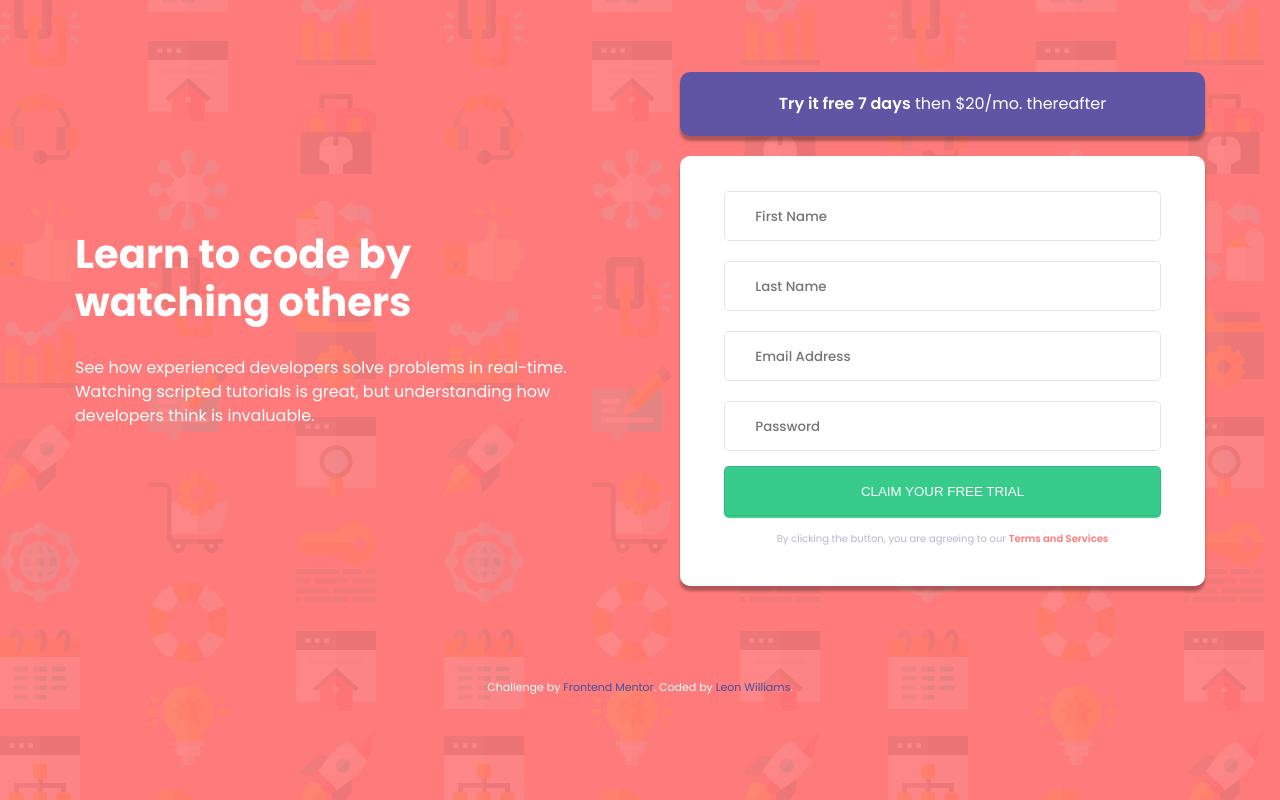
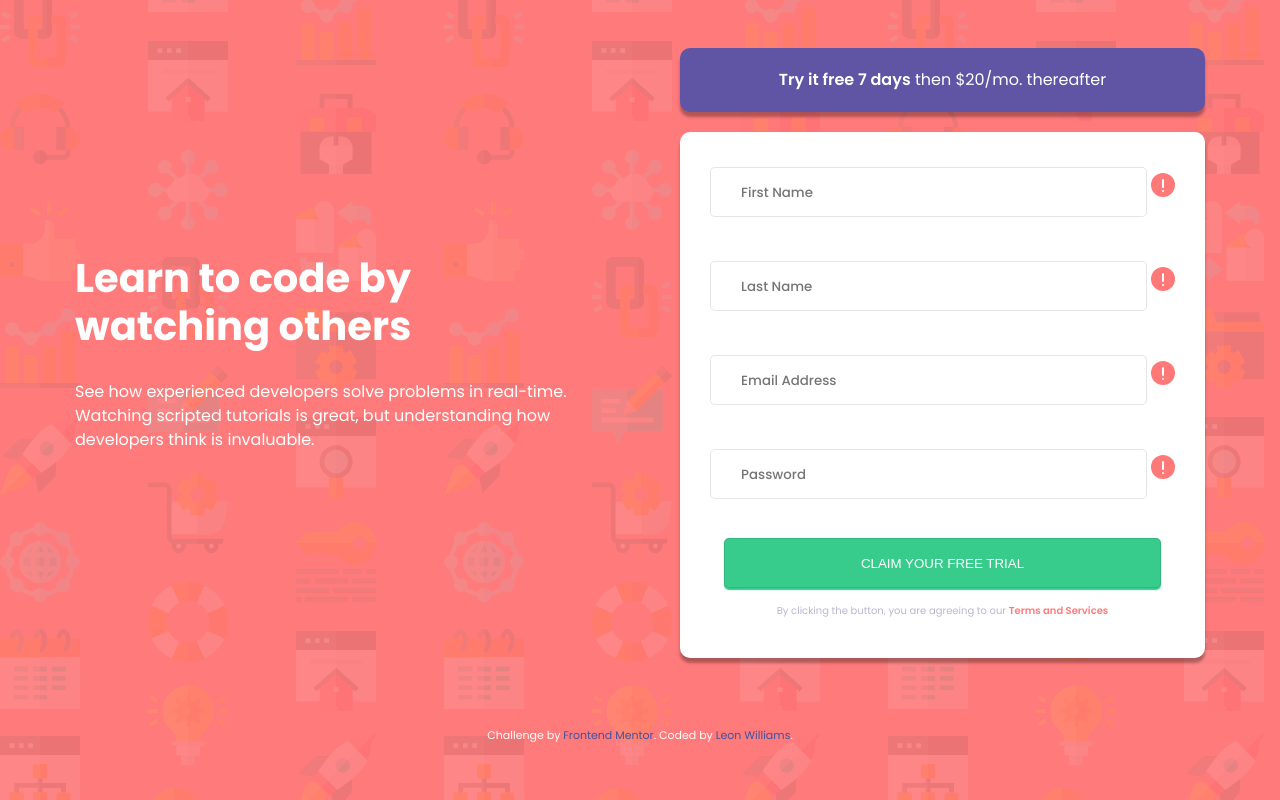
Before and after one commit to leon-bw/Intro-with-Sign-Up-Form, a plain HTML site: page index.html in a window 1280 px wide. Drawn offline with Linux system fonts and the light colour scheme.

Commit message:
Added error message and icon

```diff
--- a/index.html
+++ b/index.html
@@ -31,15 +31,23 @@
                     <form action="" method="GET">
                     <div class="card__input" >
                         <input class="card__input--field" type="text" name="firstname" placeholder="First Name" required>
+                        <img src="images/icon-error.svg">
+                        <p class="card__error">First Name cannot be empty</p>
                     </div>
                     <div class="card__input" >
                         <input class="card__input--field" type="text" name="lastname" placeholder="Last Name" required>
+                        <img src="images/icon-error.svg">
+                        <p class="card__error">Last Name cannot be empty</p>
                     </div>
                     <div class="card__input" >
                         <input class="card__input--field" type="email" name="email" placeholder="Email Address" required>
+                        <img src="images/icon-error.svg">
+                        <p class="card__error">Looks like this is not an email</p>
                     </div>
                     <div class="card__input" >
                         <input class="card__input--field" type="password" name="password" placeholder="Password" required>
+                        <img src="images/icon-error.svg">
+                        <p class="card__error">Password cannot be empty</p>
                     </div>
                 </form>
 
```
Lines whose indentation alone changed are shown as unchanged.
